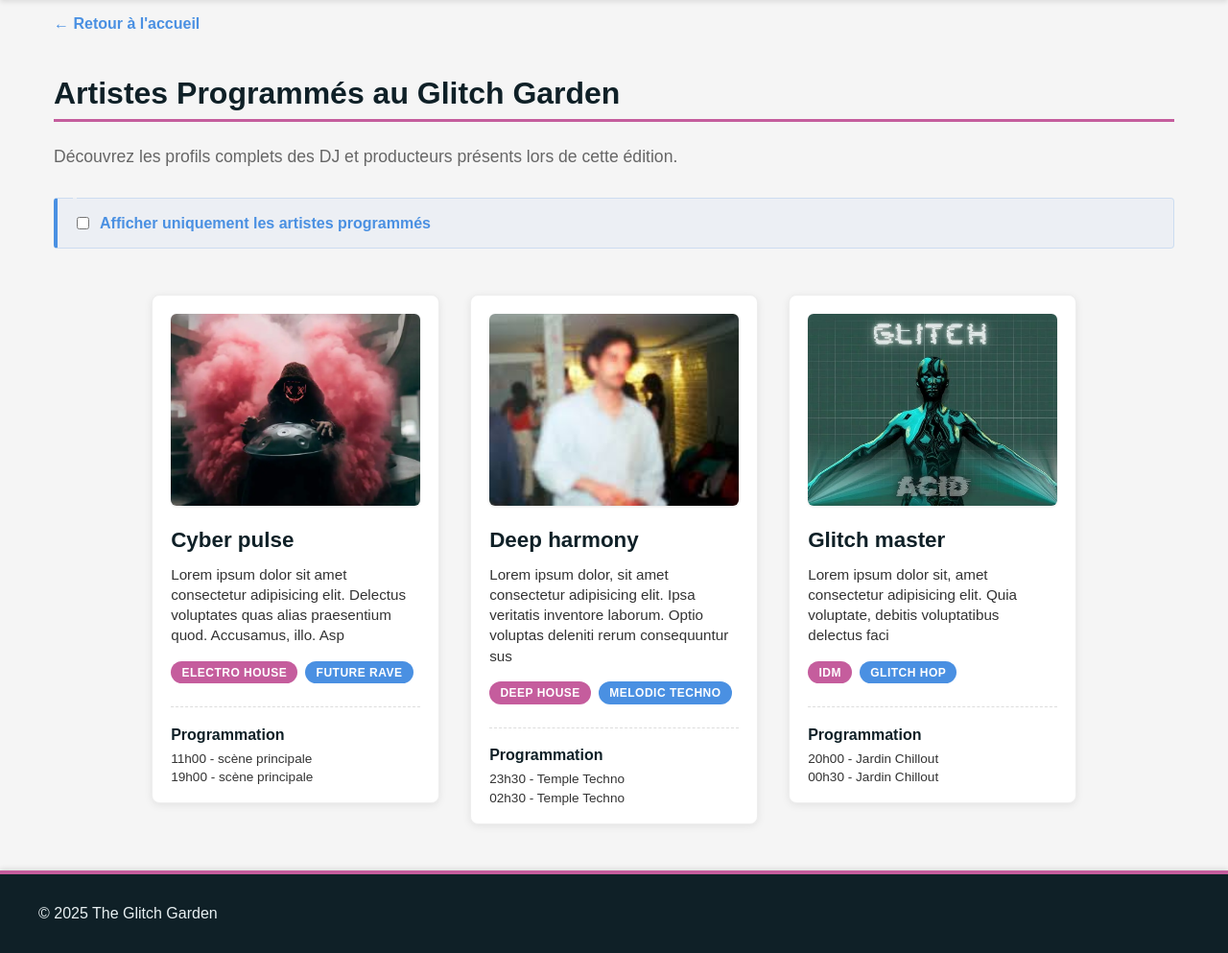
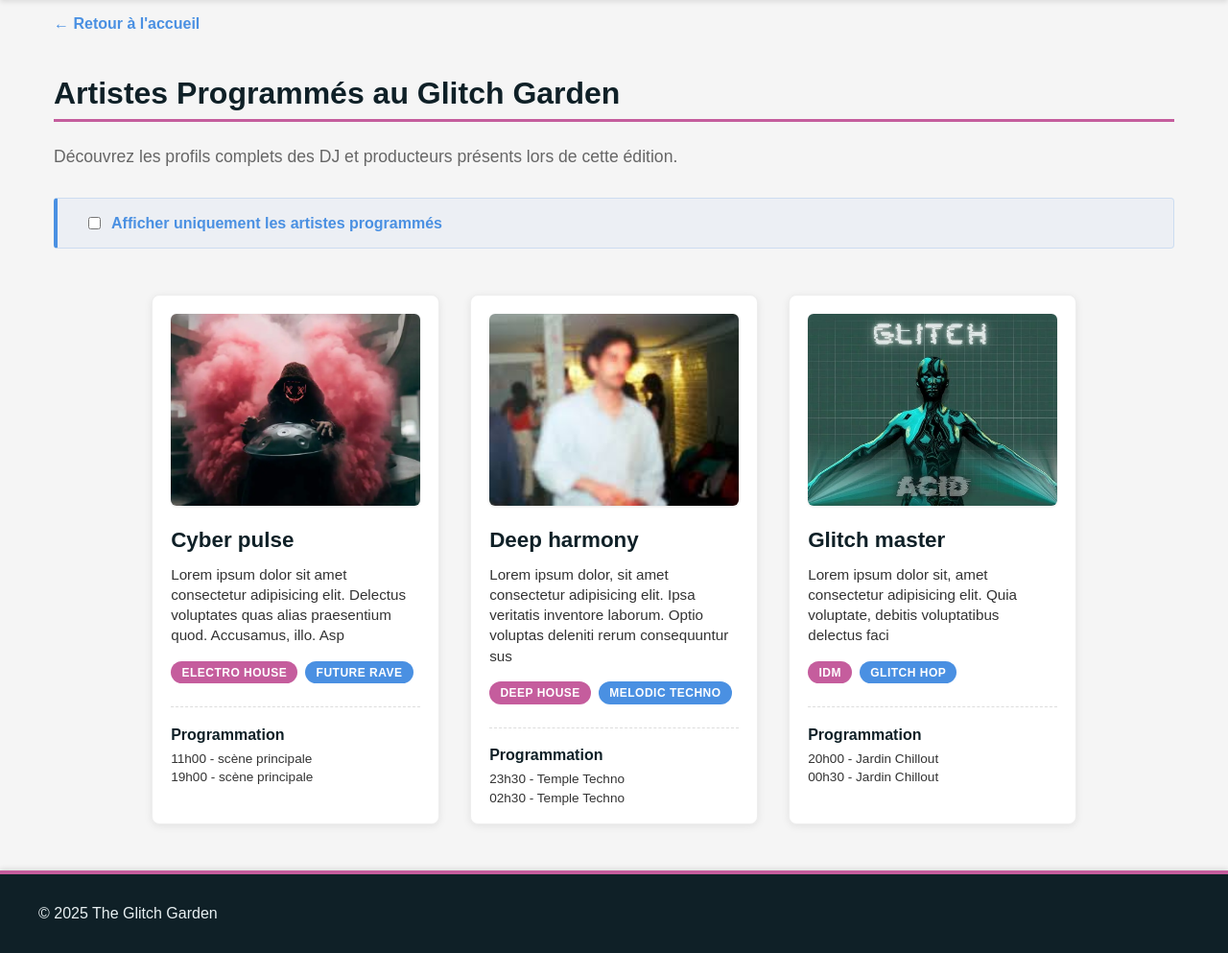
Before and after one commit to Locktix/The-Glitch-Garden, a PHP site: page /artistes.html in a window 1280 px wide. Shown: the part 98-1091 px from the top of the page at 96% size. Run offline with PHP 8.4, Linux system fonts and the light colour scheme.

Commit message:
Refactor filter container and improve card layout styles
Replaces the <fieldset> with a <div> for the filter container in artistes.html for better semantics. Updates artistes.css to enhance the layout of artist cards and their links, and improves box-sizing in main.css for more consistent styling across elements.

```diff
--- a/artistes.html
+++ b/artistes.html
@@ -35,11 +35,11 @@
         <h1 class="page-title">Artistes Programmés au Glitch Garden</h1>
         <p class="page-description">Découvrez les profils complets des DJ et producteurs présents lors de cette édition.</p>
 
-        <fieldset class="filter-container">
+        <div class="filter-container">
             <legend class="visually-hidden-flex">Options de filtrage</legend>
             <input type="checkbox" id="filter-toggle" name="filter-programmed">
             <label for="filter-toggle" class="filter-label">Afficher uniquement les artistes programmés</label>
-        </fieldset>
+        </div>
 
         <section class="artistes-list">
             <a href="fiche-artiste.html" class="artiste-card-link">
--- a/css/artistes.css
+++ b/css/artistes.css
@@ -70,6 +70,7 @@ main {
     padding-bottom: 2rem;
     gap: 2rem;
     justify-content: center;
+
 }
 
 .artiste-card {
@@ -80,6 +81,7 @@ main {
     width: 300px;
     box-shadow: 0 2px 8px rgba(0, 0, 0, 0.08);
     transition: transform 0.2s, box-shadow 0.2s;
+
 }
 
 .artiste-card:hover {
@@ -112,6 +114,7 @@ main {
 }
 
 .artiste-card-link {
+    display: flex;
     text-decoration: none;
 }
 
--- a/css/main.css
+++ b/css/main.css
@@ -1,4 +1,8 @@
-* { box-sizing: border-box; }
+*,
+*::before,
+*::after {
+box-sizing: border-box;
+}
 
 body {
     background-color: #F5F5F5;
```
